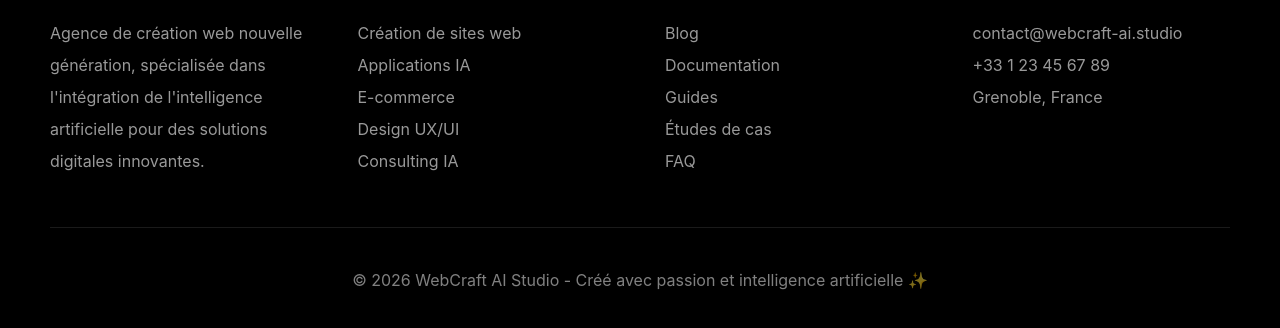
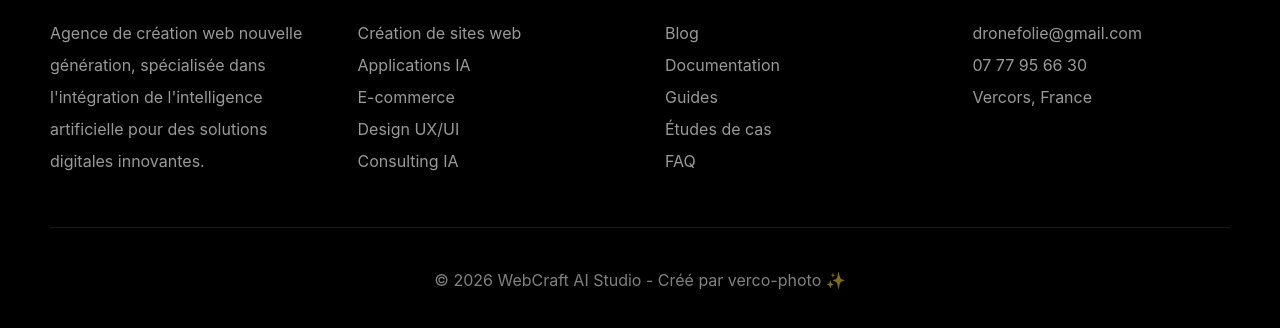
Before and after one commit to exumoir/agence-web, a plain HTML site: page webcraft-ai-studio.html in a window 1280 px wide. Shown: the part 6875-7203 px from the top of the page. Drawn offline with Linux system fonts and the light colour scheme.

Commit message:
Update webcraft-ai-studio.html

```diff
--- a/webcraft-ai-studio.html
+++ b/webcraft-ai-studio.html
@@ -893,14 +893,14 @@
             <div class="footer-section">
                 <h3>Contact</h3>
                 <ul class="footer-links">
-                    <li><a href="mailto:contact@webcraft-ai.studio">contact@webcraft-ai.studio</a></li>
-                    <li><a href="tel:+33123456789">+33 1 23 45 67 89</a></li>
-                    <li>Grenoble, France</li>
+                    <li><a href="mailto:contact@webcraft-ai.studio">dronefolie@gmail.com</a></li>
+                    <li><a href="tel:+33123456789">07 77 95 66 30 </a></li>
+                    <li>Vercors, France</li>
                 </ul>
             </div>
         </div>
         <div class="footer-bottom">
-            <p>© 2026 WebCraft AI Studio - Créé avec passion et intelligence artificielle ✨</p>
+            <p>© 2026 WebCraft AI Studio - Créé par verco-photo ✨</p>
         </div>
     </footer>
 
```
